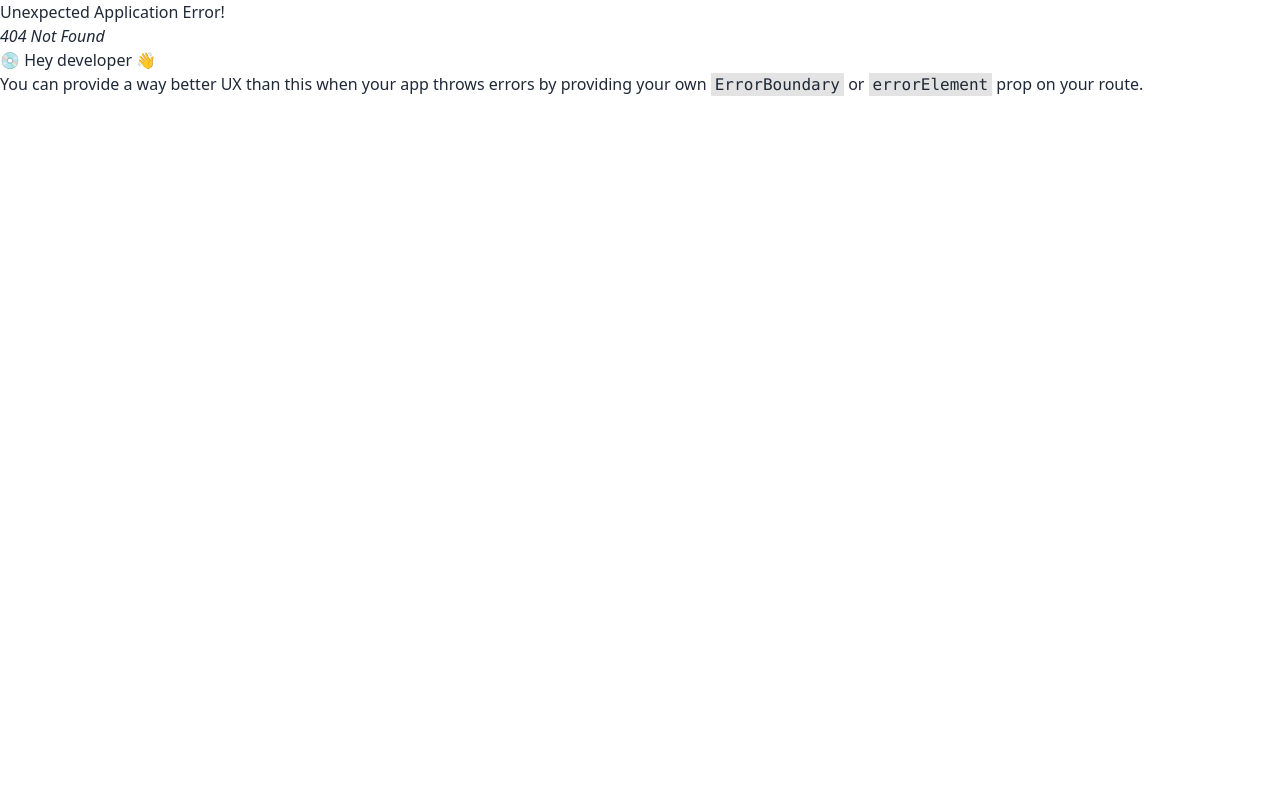
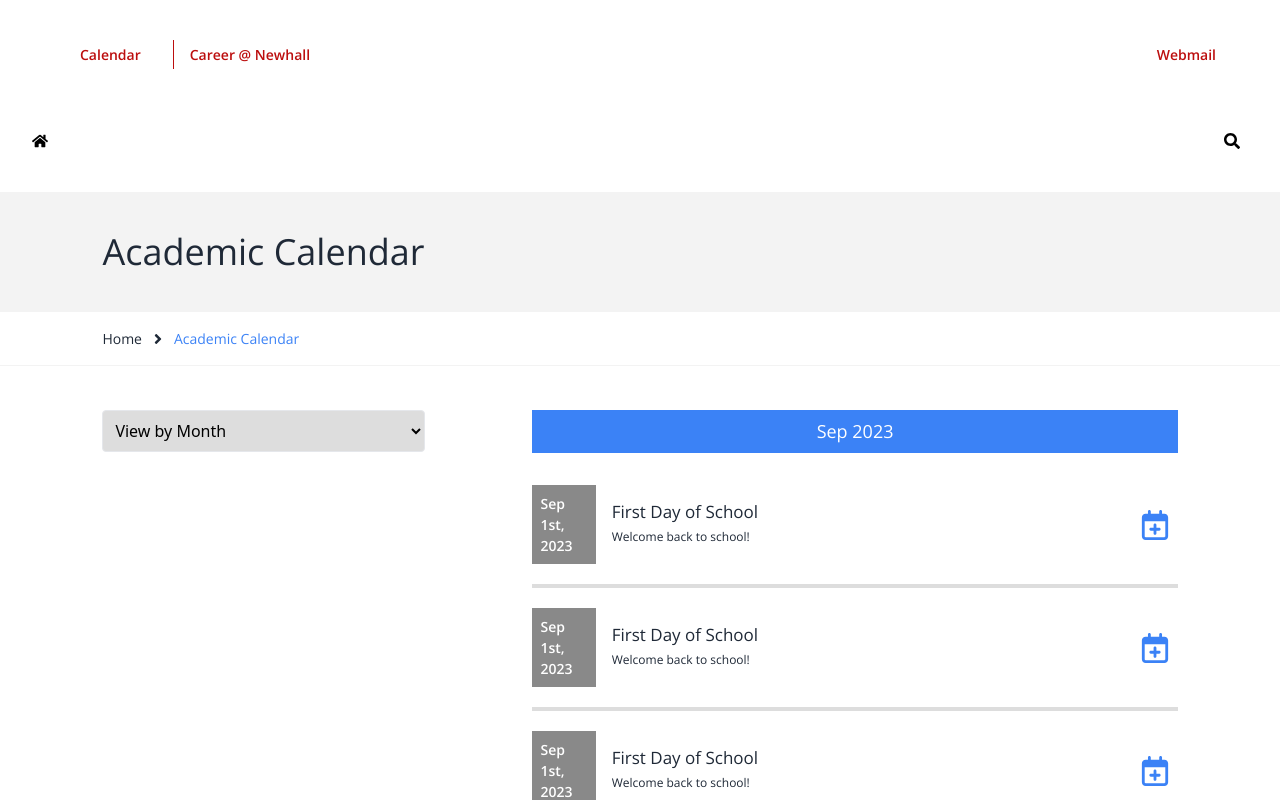
Before and after one commit to Swizel-Tech/new-hall-front, a React (Vite) app: page /calendar in a window 1280 px wide. Before the commit this address had no page. Shown: the top 800 px of the page. Built offline with nearby package versions, Linux system fonts and the light colour scheme.

Commit message:
calendar

```diff
--- a/package.json
+++ b/package.json
@@ -13,6 +13,7 @@
     "@types/react-leaflet": "^3.0.0",
     "clsx": "^2.1.1",
     "daisyui": "^4.12.10",
+    "date-fns": "^3.6.0",
     "framer-motion": "^11.3.19",
     "leaflet": "^1.9.4",
     "react": "^18.3.1",
@@ -23,6 +24,7 @@
     "react-leaflet": "^4.2.1",
     "react-router-dom": "^6.25.1",
     "react-slick": "^0.30.2",
+    "react-tooltip": "^5.28.0",
     "slick-carousel": "^1.8.1",
     "swiper": "^11.1.8",
     "tailwind-merge": "^2.4.0"
--- a/src/components/ui/Navbar/Navbar.tsx
+++ b/src/components/ui/Navbar/Navbar.tsx
@@ -1,11 +1,12 @@
 import React, { useEffect, useState } from "react";
-import { useLocation } from "react-router-dom";
+import { useLocation, useNavigate } from "react-router-dom";
 import { navData } from "./data";
 import { Nav } from "./Navs";
 import { FaHome, FaSearch } from "react-icons/fa";
 
 export const Navbar: React.FC = () => {
   const [scrolled, setScrolled] = useState(false);
+  let navigate = useNavigate();
   const location = useLocation();
 
   useEffect(() => {
@@ -31,6 +32,10 @@ export const Navbar: React.FC = () => {
     }
   };
 
+  const handleClick = () => {
+    navigate("/calendar");
+  };
+
   return (
     <nav
       className={`w-full hidden px-8 lg:block lg:fixed top-0 z-40 transition-all duration-500 ${
@@ -42,11 +47,12 @@ export const Navbar: React.FC = () => {
       <div className="relative flex-col items-center w-full">
         <div className="flex w-full mb-3 justify-between items-center px-4">
           <div className="flex justify-start items-center">
-            <h2
+            <button
+              onClick={handleClick}
               className={`font-OpenSans text-[14px] font-semibold leading-normal text-[#BC0E0E] px-8 py-1`}
             >
               Calendar
-            </h2>
+            </button>
             <h2
               className={`font-OpenSans text-[14px] leading-normal font-semibold border-[#BC0E0E] px-4 py-1 text-[#BC0E0E] border-l-[1.5px]`}
             >
--- a/src/components/ui/Navbar/data.ts
+++ b/src/components/ui/Navbar/data.ts
@@ -62,6 +62,10 @@ export const navData: SideNavProps[] = [
         href: "thecollege",
         text: "College",
       },
+      {
+        href: "calendar",
+        text: "Calendar",
+      },
       // {
       //   href: "boarding",
       //   text: "Boarding School",
--- /dev/null
+++ b/src/components/ui/display/Calendar/Events.tsx
@@ -0,0 +1,173 @@
+import React, { useState } from "react";
+import { Event } from "../../../../types/globa";
+import { format, parseISO } from "date-fns";
+import { FaRegCalendarPlus } from "react-icons/fa6";
+import { GrFormPrevious, GrFormNext } from "react-icons/gr";
+import { Tooltip } from "react-tooltip";
+import "react-tooltip/dist/react-tooltip.css";
+
+interface CalendarProps {
+  events: Event[];
+  eventsPerPage?: number;
+}
+
+const Events: React.FC<CalendarProps> = ({ events, eventsPerPage = 5 }) => {
+  const [currentPage, setCurrentPage] = useState(1);
+  const [selectedMonth, setSelectedMonth] = useState("");
+
+  const groupedEvents = groupEventsByMonth(events);
+  const months = Object.keys(groupedEvents);
+
+  const filteredEvents = selectedMonth
+    ? groupedEvents[selectedMonth] || []
+    : events;
+
+  const indexOfLastMonth = currentPage * eventsPerPage;
+  const indexOfFirstMonth = indexOfLastMonth - eventsPerPage;
+  const currentMonths = selectedMonth
+    ? [selectedMonth]
+    : months.slice(indexOfFirstMonth, indexOfLastMonth);
+
+  const totalPages = Math.ceil(months.length / eventsPerPage);
+
+  const handlePageChange = (direction: "prev" | "next") => {
+    if (direction === "prev" && currentPage > 1) {
+      setCurrentPage(currentPage - 1);
+    } else if (direction === "next" && currentPage < totalPages) {
+      setCurrentPage(currentPage + 1);
+    }
+  };
+
+  const addToCalendar = (event: Event) => {
+    const startDate = format(parseISO(event.date), "yyyyMMdd'T'HHmmss'Z'");
+    const endDate = format(
+      new Date(parseISO(event.date).getTime() + 60 * 60 * 1000),
+      "yyyyMMdd'T'HHmmss'Z'"
+    );
+    const title = encodeURIComponent(event.title);
+    const description = event.description
+      ? encodeURIComponent(event.description)
+      : "";
+
+    const googleCalendarUrl = `https://www.google.com/calendar/render?action=TEMPLATE&text=${title}&dates=${startDate}/${endDate}&details=${description}`;
+
+    window.open(googleCalendarUrl, "_blank");
+  };
+
+  return (
+    <div className="py-[20px] px-4 w-full lg:px-[8%] ">
+      <div className="flex flex-col lg:flex-row justify-between items-start">
+        <div className="w-full lg:w-[30%] flex flex-col justify-between items-center mb-4">
+          <select
+            value={selectedMonth}
+            onChange={(e) => setSelectedMonth(e.target.value)}
+            className="p-2 border bg-[#ddd] text-[#000] outline-none w-full rounded"
+          >
+            <option value="">View by Month</option>
+            {months.map((month) => (
+              <option key={month} value={month}>
+                {month}
+              </option>
+            ))}
+          </select>
+        </div>
+        <div className="w-full lg:w-[60%]">
+          {currentMonths.map((month) => (
+            <div key={month} className="w-full flex justify-end items-center">
+              <div className="w-full">
+                <div className="bg-blue-500 p-2 ">
+                  <h2 className="text-[#fff] lg:text-[18px] text-center text-[18px] w-full font-normal font-OpenSans ">
+                    {month}
+                  </h2>
+                </div>
+                <ul className="list-none w-full my-[12px]">
+                  {(selectedMonth ? filteredEvents : groupedEvents[month]).map(
+                    (event) => (
+                      <li
+                        key={event.id}
+                        className="py-[20px] w-full flex justify-start items-center border-b-4 border-[#ddd]"
+                      >
+                        <div className="w-[20%] lg:w-[10%] mr-4 p-2 bg-[#898989]">
+                          <p className="text-[14px] text-[#fff] font-semibold font-OpenSans">
+                            {format(parseISO(event.date), "MMM do, yyyy")}
+                          </p>
+                        </div>
+                        <div className="w-[70%] lg:w-[90%] flex justify-between items-center">
+                          <div className="w-full">
+                            <h3 className="text-[17px] font-OpenSans font-normal">
+                              {event.title}
+                            </h3>
+                            {event.description && (
+                              <p className="font-OpenSans text-[12px] font-normal leading-[25.6px] text-justify">
+                                {event.description}
+                              </p>
+                            )}
+                          </div>
+                          <div className="flex items-center">
+                            <Tooltip
+                              id={`tooltip-${event.id}`}
+                              className="border-[1px] border-gray-700 text-white rounded"
+                            />
+                            <button
+                              onClick={() => addToCalendar(event)}
+                              className="rounded mr-2"
+                              data-tooltip-content="Add to Calendar"
+                              data-tooltip-place="left"
+                              data-tooltip-id={`tooltip-${event.id}`}
+                            >
+                              <FaRegCalendarPlus
+                                fontSize={30}
+                                className="text-blue-500"
+                              />
+                            </button>
+                          </div>
+                        </div>
+                      </li>
+                    )
+                  )}
+                </ul>
+              </div>
+            </div>
+          ))}
+        </div>
+      </div>
+
+      {!selectedMonth && (
+        <div className="flex justify-end items-center w-full mt-4">
+          <div className="w-full flex justify-between items-center">
+            <button
+              onClick={() => handlePageChange("prev")}
+              disabled={currentPage === 1}
+              className="disabled:opacity-50"
+            >
+              <GrFormPrevious className="text-[30px] text-blue-500" />
+            </button>
+            <button
+              onClick={() => handlePageChange("next")}
+              disabled={currentPage === totalPages}
+              className="disabled:opacity-50"
+            >
+              <GrFormNext className="text-[30px] text-blue-500" />
+            </button>
+          </div>
+        </div>
+      )}
+    </div>
+  );
+};
+
+const groupEventsByMonth = (events: Event[]) => {
+  return events.reduce((acc, event) => {
+    const eventDate = parseISO(event.date);
+    const month = format(eventDate, "MMM yyyy");
+
+    if (!acc[month]) {
+      acc[month] = [];
+    }
+    acc[month].push(event);
+
+    return acc;
+  }, {} as Record<string, Event[]>);
+};
+
+export default Events;
--- /dev/null
+++ b/src/pages/AcademicCalendar.tsx
@@ -0,0 +1,98 @@
+import Events from "../components/ui/display/Calendar/Events";
+import { Event } from "../types/globa";
+import { useNavigate } from "react-router-dom";
+import { FaAngleRight } from "react-icons/fa";
+
+const events: Event[] = [
+  {
+    id: 1,
+    title: "First Day of School",
+    date: "2023-09-01",
+    description: "Welcome back to school!",
+  },
+  {
+    id: 2,
+    title: "Parent-Teacher Conference",
+    date: "2023-10-15",
+    description: "Discussing student progress.",
+  },
+  {
+    id: 3,
+    title: "Winter Break",
+    date: "2023-12-20",
+    description: "School closed for winter break.",
+  },
+  {
+    id: 4,
+    title: "First Day of School",
+    date: "2023-09-01",
+    description: "Welcome back to school!",
+  },
+  {
+    id: 5,
+    title: "Parent-Teacher Conference",
+    date: "2023-10-15",
+    description: "Discussing student progress.",
+  },
+  {
+    id: 6,
+    title: "Winter Break",
+    date: "2023-12-20",
+    description: "School closed for winter break.",
+  },
+  {
+    id: 7,
+    title: "First Day of School",
+    date: "2023-09-01",
+    description: "Welcome back to school!",
+  },
+  {
+    id: 8,
+    title: "Parent-Teacher Conference",
+    date: "2023-10-15",
+    description: "Discussing student progress.",
+  },
+  {
+    id: 9,
+    title: "Winter Break",
+    date: "2023-12-20",
+    description: "School closed for winter break.",
+  },
+];
+
+const AcademicCalendar = () => {
+  let navigate = useNavigate();
+
+  const handleClick = () => {
+    navigate("/home");
+  };
+  return (
+    <div className="mt-10 lg:mt-[12rem]">
+      <div className={`h-[120px] flex justify-start items-center bg-[#F3F3F3]`}>
+        <h2 className="font-OpenSans px-4 lg:px-[8%] text-[36px] font-normal text-left leading-[44px]">
+          Academic Calendar
+        </h2>
+      </div>
+      <div className="flex mb-6 px-4 py-4 border-b-[1.5px] border-[#F3F3F3] lg:px-[8%] justify-start gap-2 items-center">
+        <button
+          onClick={handleClick}
+          className="text-[14px] font-normal font-OpenSans"
+        >
+          Home
+        </button>
+        <FaAngleRight />
+        <p className="text-[14px] font-normal font-OpenSans text-blue-500">
+          Academic Calendar
+        </p>
+      </div>
+      <div className="w-full">
+        {/* <h2 className="font-OpenSans px-4 lg:px-[8%] text-[26px] font-normal text-left leading-[44px]">
+          THEME FOR THE SESSION: TRANSFORMATIONAL LEADERSHIP
+        </h2> */}
+        <Events events={events} eventsPerPage={2} />
+      </div>
+    </div>
+  );
+};
+
+export default AcademicCalendar;
--- a/src/routes/route.tsx
+++ b/src/routes/route.tsx
@@ -14,6 +14,7 @@ import TuitionFees from "../pages/TuitionFees";
 import Football from "../pages/Football";
 import BoardingFacility from "../pages/BoardingFacility";
 import ContactUs from "../pages/ContactUs";
+import AcademicCalendar from "../pages/AcademicCalendar";
 
 const router = createBrowserRouter([
   {
@@ -61,6 +62,10 @@ const router = createBrowserRouter([
         element: <Application />,
       },
       {
+        path: "calendar",
+        element: <AcademicCalendar />,
+      },
+      {
         path: "tuition-and-fees",
         element: <TuitionFees />,
       },
```
Also changed, not shown: 1 other file (tests, documents, lock files or other folders).
